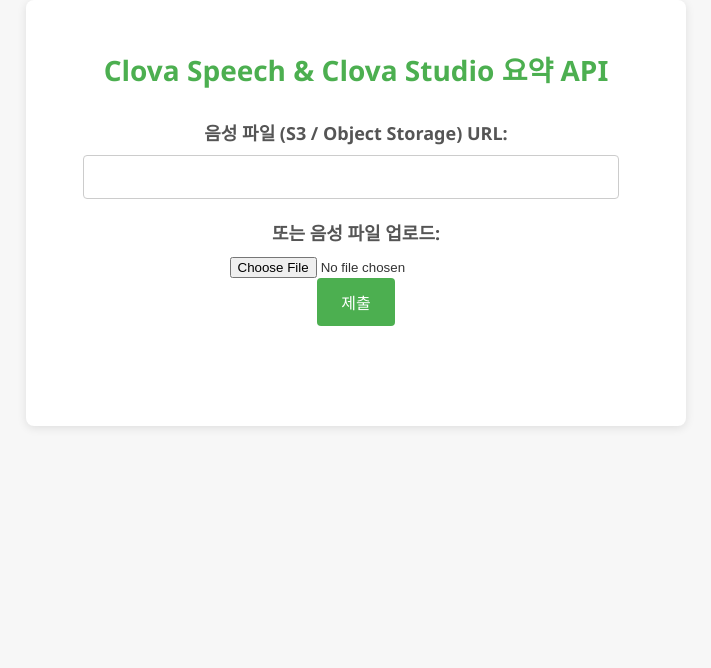
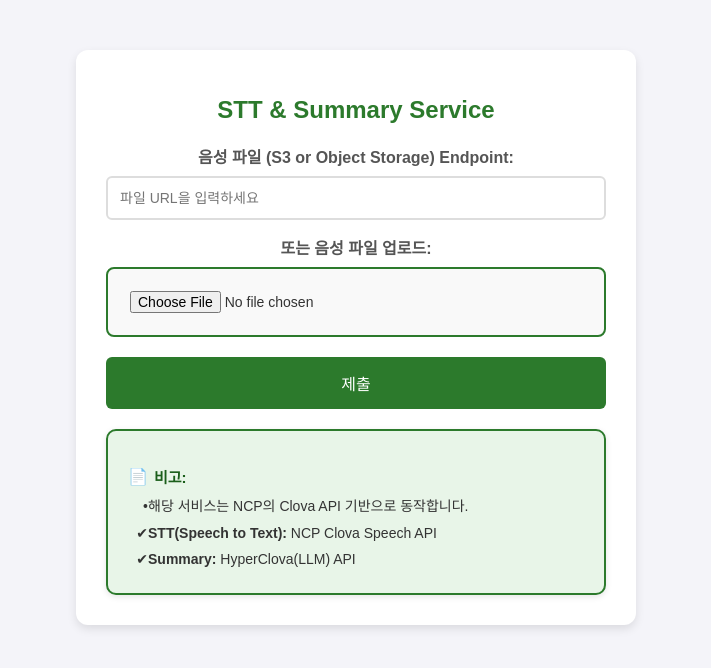
Before and after one commit to tkwk5445/Clova-API, a Flask app: page / in a window 1280 px wide. Shown: the top 668 px of the page, without its empty margins (284-995 px from the left). Run offline with Flask 2, Linux system fonts and the light colour scheme.

Commit message:
Add files via upload

```diff
--- a/Clova API/app.py
+++ b/Clova API/app.py
@@ -6,59 +6,47 @@
 
 app = Flask(__name__)
 
-UPLOAD_FOLDER = 'uploads'
-if not os.path.exists(UPLOAD_FOLDER):
-    os.makedirs(UPLOAD_FOLDER)
+UPLOAD_FOLDER = '/tmp/uploads'  # 임시 폴더로 변경
 app.config['UPLOAD_FOLDER'] = UPLOAD_FOLDER
 
 # Clova Speech API 정보
 CLOVA_SPEECH_SECRET_KEY = ''
-CLOVA_SPEECH_INVOKE_URL = ''
+CLOVA_SPEECH_INVOKE_URL = 'https://clovaspeech-gw.ncloud.com/external/v1/'
 
 # Clova Studio 요약 API 정보
-CLOVA_STUDIO_HOST = ''
+CLOVA_STUDIO_HOST = 'clovastudio.stream.ntruss.com'
 CLOVA_STUDIO_API_KEY = ''
-CLOVA_STUDIO_API_KEY_PRIMARY_VAL = ''
 CLOVA_STUDIO_REQUEST_ID = ''
 
 class CompletionExecutor:
-    def __init__(self, host, api_key, api_key_primary_val, request_id):
+    def __init__(self, host, api_key, request_id):
         self._host = host
         self._api_key = api_key
-        self._api_key_primary_val = api_key_primary_val
         self._request_id = request_id
 
     def _send_request(self, completion_request):
+        print("Sending request to Clova Studio API with data:", completion_request, flush=True)
         headers = {
             'Content-Type': 'application/json; charset=utf-8',
-            'X-NCP-CLOVASTUDIO-API-KEY': self._api_key,
-            'X-NCP-APIGW-API-KEY': self._api_key_primary_val,
+            'Authorization': self._api_key,
             'X-NCP-CLOVASTUDIO-REQUEST-ID': self._request_id
         }
 
         conn = http.client.HTTPSConnection(self._host)
-        conn.request('POST', '/testapp/v1/api-tools/summarization/v2/', json.dumps(completion_request), headers)
+        conn.request('POST', '/testapp/v1/api-tools/summarization/v2', json.dumps(completion_request), headers)
         response = conn.getresponse()
-        data = response.read().decode('utf-8')
-
-        # Check if the response body is not empty
-        if not data:
-            return {'error': 'Empty response from Clova Studio API'}
-
-        result = json.loads(data)
+        result = json.loads(response.read().decode(encoding='utf-8'))
         conn.close()
+        print("Clova Studio API Response:", result, flush=True)
         return result
 
     def execute(self, completion_request):
+        print("Executing summarization request...", flush=True)
         res = self._send_request(completion_request)
-
-        # Check if 'status' key exists in the response and if the code is '20000'
-        if 'status' in res and res['status'].get('code') == '20000':
+        if res.get('status', {}).get('code') == '20000':
             return res['result']['text']
-        elif 'error' in res:
-            return f"Error: {res['error']}"
         else:
-            return 'Error: Unexpected response structure from Clova Studio API'
+            return f"Error: {res}"
 
 def convert_speech_to_text(file_url):
     headers = {'X-CLOVASPEECH-API-KEY': CLOVA_SPEECH_SECRET_KEY}
@@ -68,7 +56,9 @@
         'completion': 'sync'
     }
     response = requests.post(f'{CLOVA_SPEECH_INVOKE_URL}/recognizer/url', headers=headers, json=data)
-    return response.json().get('text', '')
+    response_json = response.json()
+    print("Clova Speech API Response:", response_json, flush=True)
+    return response_json.get('text', '')
 
 def convert_speech_to_file(file_path):
     files = {'media': open(file_path, 'rb')}
@@ -80,21 +70,10 @@
     }
     headers = {'X-CLOVASPEECH-API-KEY': CLOVA_SPEECH_SECRET_KEY}
     response = requests.post(f'{CLOVA_SPEECH_INVOKE_URL}/recognizer/upload', headers=headers, files=files, data={'params': json.dumps(params)})
-    return response.json().get('text', '')
+    response_json = response.json()
+    print("Clova Speech API Response:", response_json, flush=True)
+    return response_json.get('text', '')
 
-def _send_request(self, completion_request):
-    ...
-    result = json.loads(data)
-    print("API Response:", result)  # 응답 출력
-    ...
-
-
-@app.template_filter('newline_list')
-def newline_list(summary):
-    # Replace ' -' with '<br> -' to create a line break before each list item, except for the first
-    return summary.replace(' -', '<br> -')
-
-# Apply the custom filter to the summary in the template with {{ summary|newline_list }}
 @app.route('/', methods=['GET', 'POST'])
 def upload_file():
     if request.method == 'POST':
@@ -102,20 +81,18 @@
         voice_file = request.files.get('voice_file')
 
         if voice_file and voice_file.filename != '':
-            filepath = os.path.join(app.config['UPLOAD_FOLDER'], voice_file.filename)
+            filepath = os.path.join('/tmp', voice_file.filename)  # 파일을 임시 디렉토리에 저장
             voice_file.save(filepath)
             speech_to_text_response = convert_speech_to_file(filepath)
-
+            os.remove(filepath)  # 파일 변환 후 삭제
         elif file_url:
             speech_to_text_response = convert_speech_to_text(file_url)
-
         else:
             return 'URL이나 파일이 제공되지 않았습니다.', 400
 
         summarization_executor = CompletionExecutor(
             host=CLOVA_STUDIO_HOST,
             api_key=CLOVA_STUDIO_API_KEY,
-            api_key_primary_val=CLOVA_STUDIO_API_KEY_PRIMARY_VAL,
             request_id=CLOVA_STUDIO_REQUEST_ID
         )
 
@@ -129,7 +106,8 @@
         }
         response_text = summarization_executor.execute(request_data)
 
-        if response_text != 'Error':
+        if not response_text.startswith('Error'):
+            print("Final summary to render:", response_text, flush=True)
             return render_template('result.html', text=speech_to_text_response, summary=response_text)
         else:
             return '요약 과정에서 오류가 발생했습니다.', 500
@@ -137,4 +115,4 @@
     return render_template('index.html')
 
 if __name__ == '__main__':
-    app.run(debug=True)
+    app.run(debug=True, threaded=False, use_reloader=False)
--- a/Clova API/templates/index.html
+++ b/Clova API/templates/index.html
@@ -3,104 +3,201 @@
 <head>
     <meta charset="UTF-8">
     <meta name="viewport" content="width=device-width, initial-scale=1.0">
-    <title>Clova API</title>
+    <title>STT & Summary Service</title>
     <style>
         body {
-            font-family: 'Segoe UI', Tahoma, Geneva, Verdana, sans-serif;
+            font-family: 'Noto Sans KR', sans-serif;
             text-align: center;
-            background-color: #f7f7f7;
+            background-color: #f4f4f9;
             margin: 0;
             padding: 0;
             color: #333;
         }
         .container {
-            max-width: 600px;
-            margin: 0 auto;
+            max-width: 500px;
+            margin: 50px auto;
             padding: 30px;
             background-color: #fff;
-            border-radius: 8px;
-            box-shadow: 0 2px 10px rgba(0, 0, 0, 0.1);
-            position: relative;
+            border-radius: 12px;
+            box-shadow: 0 4px 10px rgba(0, 0, 0, 0.1);
         }
         h1 {
-            color: #4CAF50;
-            font-size: 28px;
+            color: #2c7a2c;
+            font-size: 24px;
+            font-weight: bold;
             margin-bottom: 20px;
-        }
-        p {
-            font-size: 16px;
-            margin-bottom: 20px;
-        }
-        .developer-info {
-            font-style: italic;
-            color: #666;
-            margin-top: 20px;
-            position: absolute;
-            bottom: 20px;
-            right: 20px;
-        }
-        form {
-            margin-top: 30px;
-            margin-bottom: 70px; /* Developer info 공간 확보 */
         }
         label {
             font-weight: bold;
             display: block;
-            margin-bottom: 10px;
-            font-size: 18px;
+            margin: 15px 0 8px;
+            font-size: 16px;
             color: #555;
         }
-        input[type="text"] {
+        input[type="text"], input[type="file"] {
+            width: 100%;
             padding: 12px;
-            border: 1px solid #ccc;
-            border-radius: 4px;
-            width: calc(100% - 90px);
-            margin-right: 10px;
-            margin-bottom: 20px;
-            font-size: 16px;
-            transition: border-color 0.3s ease;
+            border: 2px solid #ddd;
+            border-radius: 6px;
+            font-size: 14px;
+            transition: border-color 0.3s ease-in-out;
+            box-sizing: border-box;
         }
-        input[type="text"]:focus {
-            border-color: #4CAF50;
+        input[type="text"]:focus, input[type="file"]:focus {
+            border-color: #2c7a2c;
+            outline: none;
+        }
+        .file-upload {
+            display: flex;
+            align-items: center;
+            justify-content: space-between;
+            border: 2px solid #2c7a2c;
+            padding: 10px;
+            border-radius: 8px;
+            background-color: #f9f9f9;
+            transition: background-color 0.3s ease-in-out;
+            position: relative;
+        }
+        .file-upload input {
+            flex: 1;
+            border: none;
+            background: transparent;
+        }
+        .file-remove {
+            display: none;
+            background: #ff5e5e;
+            color: white;
+            border: none;
+            padding: 5px 10px;
+            font-size: 14px;
+            border-radius: 6px;
+            cursor: pointer;
+            transition: background 0.3s ease-in-out;
+            margin-left: 10px;
+        }
+        .file-remove:hover {
+            background: #e04b4b;
         }
         input[type="submit"] {
-            padding: 12px 24px;
-            background-color: #4CAF50;
+            width: 100%;
+            padding: 14px;
+            background-color: #2c7a2c;
             color: white;
             border: none;
-            border-radius: 4px;
+            border-radius: 6px;
             cursor: pointer;
             transition: background-color 0.3s ease;
             font-size: 16px;
+            margin-top: 20px;
         }
         input[type="submit"]:hover {
-            background-color: #45a049;
+            background-color: #256b25;
+        }
+        #loadingMessage {
+            display: none;
+            font-size: 16px;
+            color: #007bff;
+            font-weight: bold;
+            margin-top: 15px;
+        }
+        /* 📌 비고란 스타일 */
+        .info-box {
+            background-color: #e8f5e8;
+            border: 2px solid #2c7a2c;
+            padding: 20px;
+            border-radius: 10px;
+            text-align: left;
+            margin-top: 20px;
+            font-size: 14px;
+            color: #333;
+            box-shadow: 0 2px 6px rgba(0, 0, 0, 0.1);
+        }
+        .info-box p.title {
+            font-weight: bold;
+            color: #1a5e1a;
+            margin-bottom: 8px;
+            font-size: 15px;
+            display: flex;
+            align-items: center;
+        }
+        .info-box p.title::before {
+            content: "\1F4C4"; /* 📄 아이콘 */
+            margin-right: 6px;
+            font-size: 16px;
+        }
+        .info-box ul {
+            padding-left: 20px;
+            margin: 0;
+        }
+        .info-box ul li {
+            font-size: 14px;
+            color: #333;
+            margin-bottom: 6px;
+        }
+        .info-box ul li:first-child {
+            list-style-type: "•"; /* 첫 번째 줄 점(•) */
+        }
+        .info-box ul li.check {
+            list-style-type: "✔"; /* 체크 마크 */
+            margin-top: 10px; /* 한 줄 띄우기 */
         }
     </style>
 </head>
 <body>
     <div class="container">
-        <h1>Clova Speech & Clova Studio 요약 API</h1>
+        <h1>STT & Summary Service</h1>
+
         <form action="/" method="post" enctype="multipart/form-data" onsubmit="showPleaseWait()">
-            <label for="file_url">음성 파일 (S3 / Object Storage) URL:</label>
-            <input type="text" id="file_url" name="file_url">
-            <br>
+            <label for="file_url">음성 파일 (S3 or Object Storage) Endpoint:</label>
+            <input type="text" id="file_url" name="file_url" placeholder="파일 URL을 입력하세요">
+
             <label for="voice_file">또는 음성 파일 업로드:</label>
-            <input type="file" id="voice_file" name="voice_file" accept="audio/*">
-            <br>
+            <div class="file-upload">
+                <input type="file" id="voice_file" name="voice_file" accept="audio/*" onchange="handleFileUpload()">
+                <button type="button" class="file-remove" onclick="removeFile()">❌</button>
+            </div>
+
             <input type="submit" value="제출">
         </form>
+
         <!-- 로딩 메시지가 표시될 부분 -->
-        <div id="loadingMessage" style="display: none;">
+        <div id="loadingMessage">
             <p>잠시 기다려주세요...</p>
+        </div>
+
+        <!-- 📌 비고란 -->
+        <div class="info-box">
+            <p class="title">비고:</p>
+            <ul>
+                <li>해당 서비스는 NCP의 Clova API 기반으로 동작합니다.</li>
+                <li class="check"><strong>STT(Speech to Text):</strong> NCP Clova Speech API</li>
+                <li class="check"><strong>Summary:</strong> HyperClova(LLM) API</li>
+            </ul>
         </div>
     </div>
 
     <script>
         function showPleaseWait() {
-            var loadingMessage = document.getElementById('loadingMessage');
-            loadingMessage.style.display = 'block';
-            // 폼이 실제로 제출되는 것을 방지하려면 여기서 return false;를 추가합니다.
+            document.getElementById('loadingMessage').style.display = 'block';
+        }
+
+        function handleFileUpload() {
+            let fileInput = document.getElementById("voice_file");
+            let removeButton = document.querySelector(".file-remove");
+
+            if (fileInput.files.length > 0) {
+                removeButton.style.display = "inline-block"; // 파일 선택 시 X 버튼 표시
+            } else {
+                removeButton.style.display = "none";
+            }
+        }
+
+        function removeFile() {
+            let fileInput = document.getElementById("voice_file");
+            let removeButton = document.querySelector(".file-remove");
+
+            fileInput.value = ""; // 파일 선택 해제
+            removeButton.style.display = "none"; // X 버튼 숨기기
         }
     </script>
 </body>
```
Also changed, not shown: Clova API/templates/result.html (+91 -59 lines).
